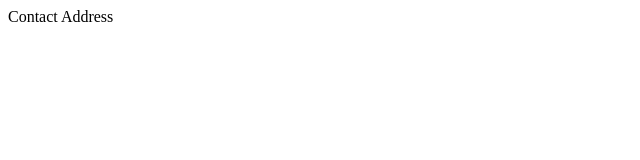
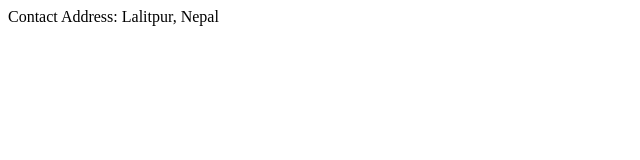
Before and after one commit to Reetu0403/reetu, a plain HTML site: page contact.html in a window 1280 px wide. Shown: the whole page, without its empty margins (0-640 px from the left). Drawn offline with Linux system fonts and the light colour scheme.

Commit message:
Update contact.html

```diff
--- a/contact.html
+++ b/contact.html
@@ -6,6 +6,6 @@
     <title>Document</title>
 </head>
 <body>
-    Contact Address
+    Contact Address: Lalitpur, Nepal
 </body>
 </html>
```
